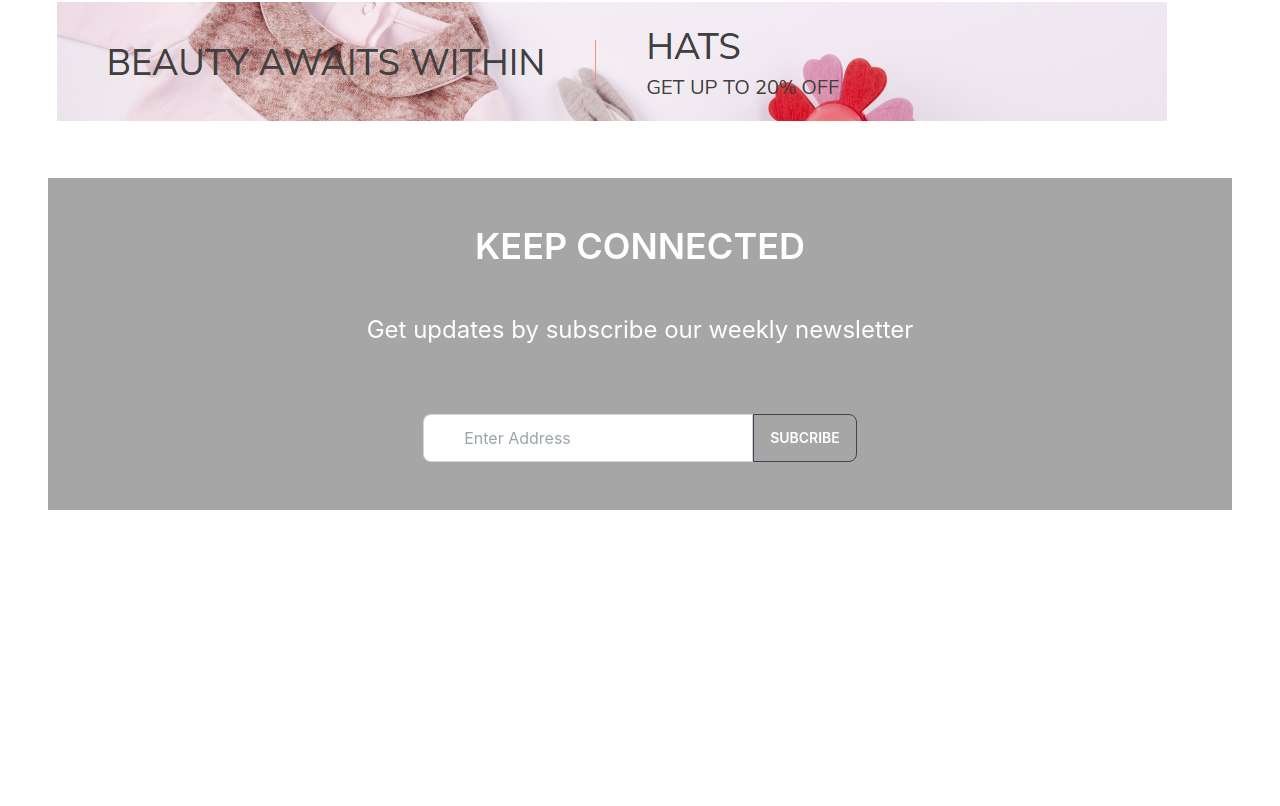
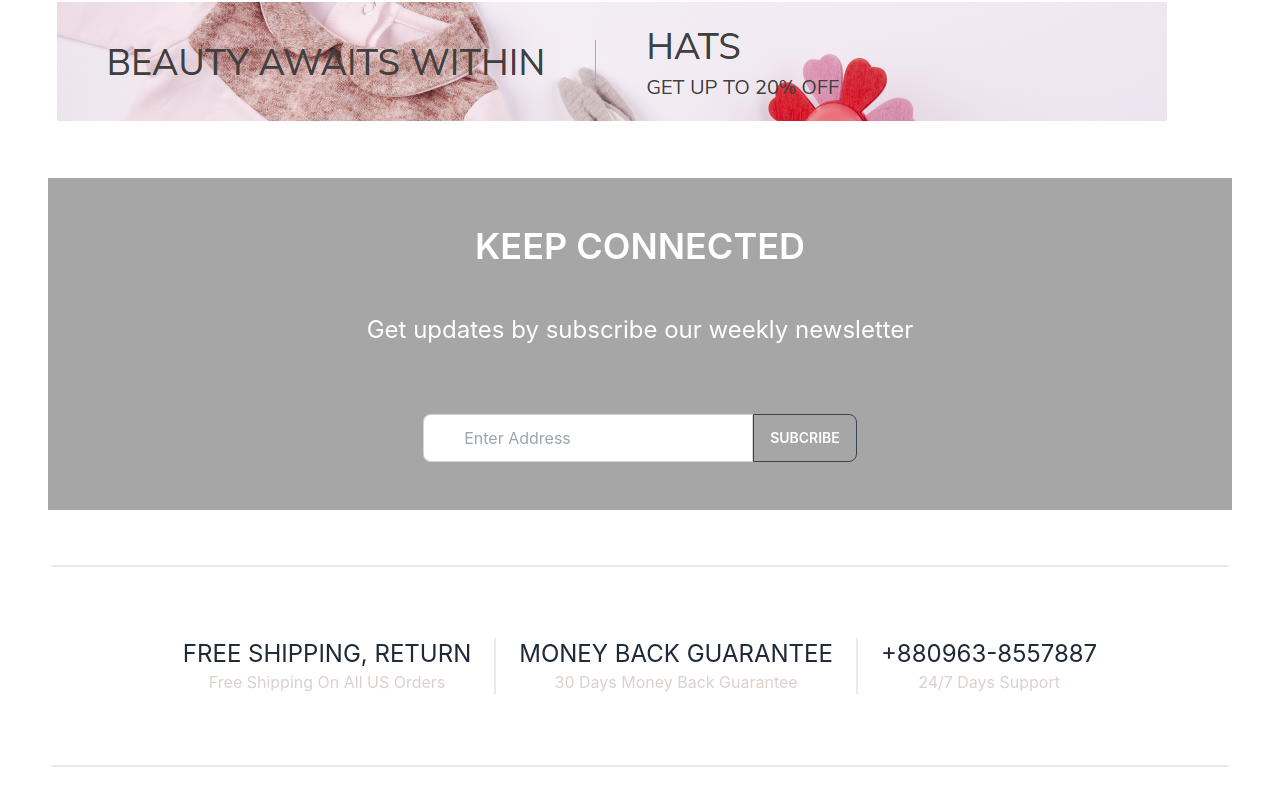
Before and after one commit to devSafayet/stooon-fashion-shop-client-side, a React (Create React App) app: page / in a window 1280 px wide. Shown: the part 5793-6599 px from the top of the page. Before the commit the page ends 6351 px from the top, so only its background shows below. Built offline with nearby package versions, Linux system fonts and the light colour scheme; no server answers.

Commit message:
support added

```diff
--- a/src/Components/Home/Home.js
+++ b/src/Components/Home/Home.js
@@ -6,6 +6,7 @@ import OfferImg from './OfferImg/OfferImg';
 import Products from './Products/Products';
 import Sale from './Sale/Sale';
 import Subcribes from './Subcribes/Subcribes';
+import Support from './Support/Support';
 import TraindProducts from './TraindProducts/TraindProducts';
 
 const Home = () => {
@@ -19,6 +20,7 @@ const Home = () => {
             <Collection />
             <OfferImg />
             <Subcribes />
+            <Support />
         </div>
 
 
--- /dev/null
+++ b/src/Components/Home/Support/Support.js
@@ -0,0 +1,28 @@
+import React from 'react';
+
+const Support = () => {
+    return (
+        <div className='m-auto mt-10 mb-10' style={{ width: "92%" }}>
+            <div class="divider"></div>
+            <div className='flex text-center justify-center p-12'>
+                <div>
+                    <h2 className=' text-2xl'>FREE SHIPPING, RETURN</h2>
+                    <h3 style={{ color: "#DBD0CC" }}>Free Shipping On All US Orders</h3>
+                </div>
+                <div class="divider lg:divider-horizontal"></div>
+                <div>
+                    <h2 className=' text-2xl'>MONEY BACK GUARANTEE</h2>
+                    <h3 style={{ color: "#DBD0CC" }}>30 Days Money Back Guarantee</h3>
+                </div>
+                <div class="divider lg:divider-horizontal"></div>
+                <div>
+                    <h2 className=' text-2xl'>+880963-8557887</h2>
+                    <h3 style={{ color: "#DBD0CC" }}>24/7 Days Support</h3>
+                </div>
+            </div>
+            <div class="divider"></div>
+        </div>
+    );
+};
+
+export default Support;
```
